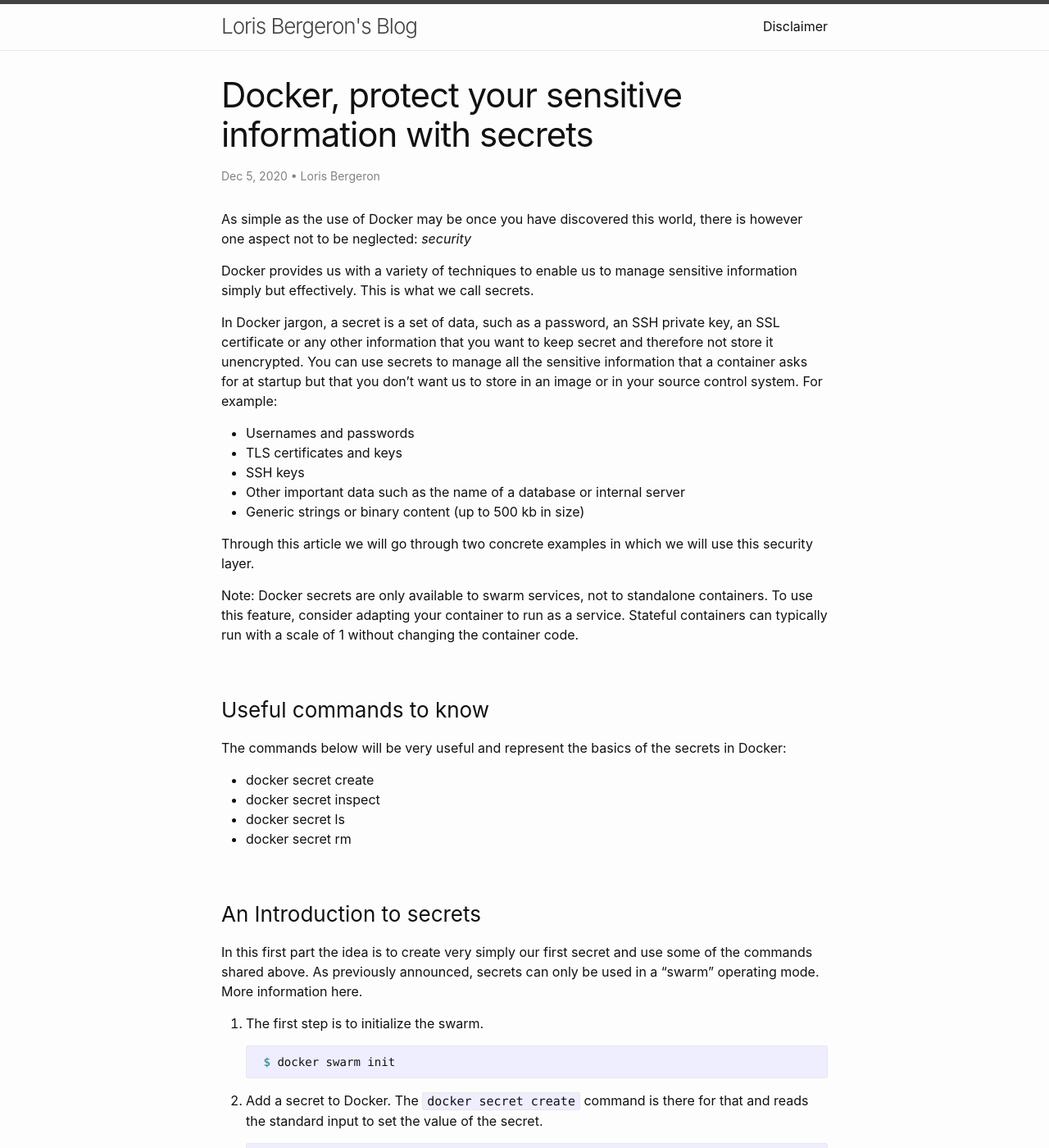
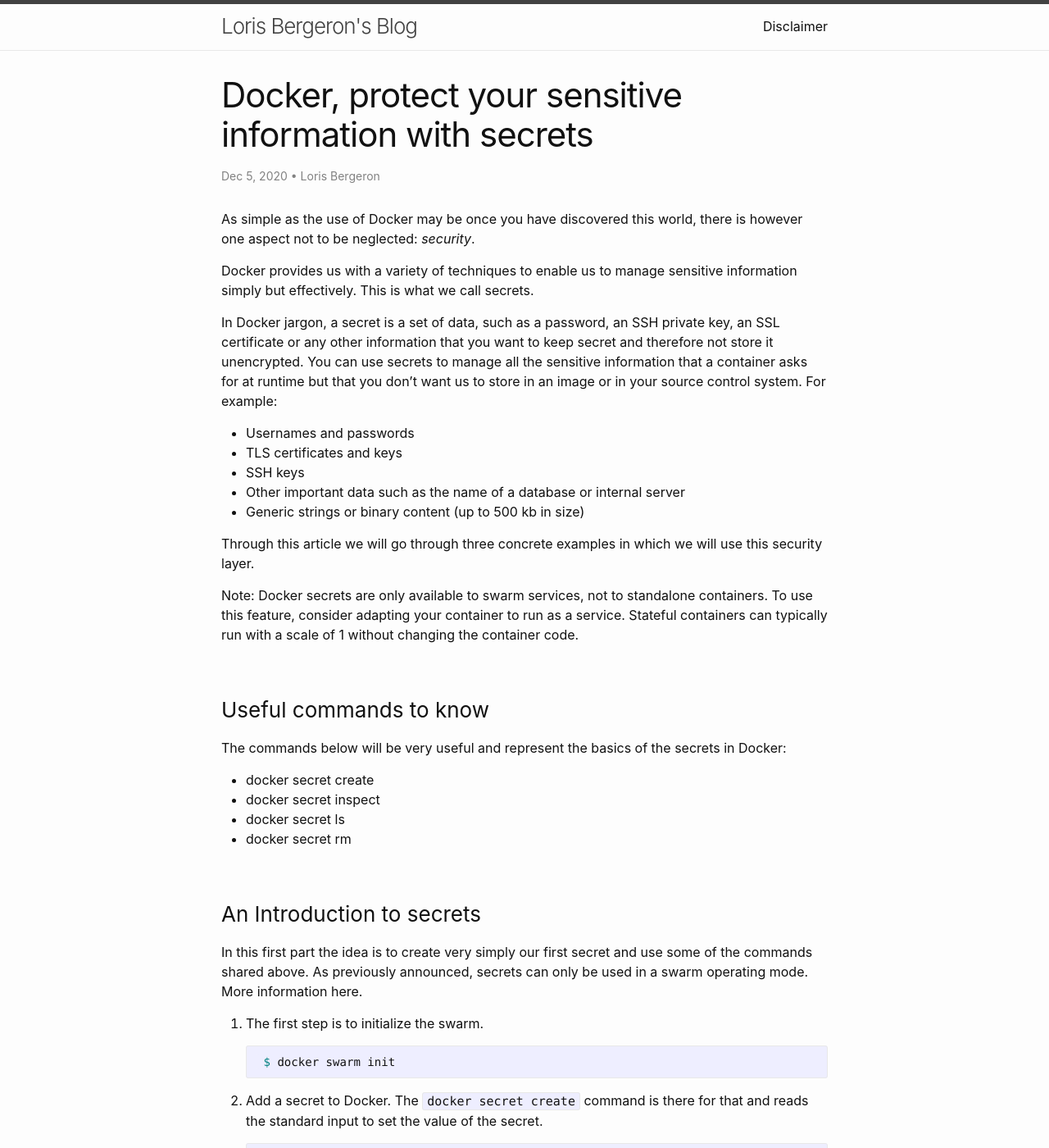
Before and after one commit to lorisbergeron/lorisbergeron.github.io, a Jekyll site: the page built from _posts/2020-12-05-docker-protect-your-sensitive-information-with-secrets.md, in a window 1280 px wide and 1400 px high. Shown: the whole window at 82% size. Built offline with Jekyll 4.4.1, drawn with Linux system fonts in a browser that asks for light colours.

Commit message:
Docker protect with secret spelling correction

```diff
--- a/_posts/2020-12-05-docker-protect-your-sensitive-information-with-secrets.md
+++ b/_posts/2020-12-05-docker-protect-your-sensitive-information-with-secrets.md
@@ -5,11 +5,11 @@ author: "Loris Bergeron"
 tags: docker security devops
 ---
 
-As simple as the use of Docker may be once you have discovered this world, there is however one aspect not to be neglected: *security*
+As simple as the use of Docker may be once you have discovered this world, there is however one aspect not to be neglected: *security*.
 
 Docker provides us with a variety of techniques to enable us to manage sensitive information simply but effectively. This is what we call secrets.
 
-In Docker jargon, a secret is a set of data, such as a password, an SSH private key, an SSL certificate or any other information that you want to keep secret and therefore not store it unencrypted. You can use secrets to manage all the sensitive information that a container asks for at startup but that you don't want us to store in an image or in your source control system. For example:
+In Docker jargon, a secret is a set of data, such as a password, an SSH private key, an SSL certificate or any other information that you want to keep secret and therefore not store it unencrypted. You can use secrets to manage all the sensitive information that a container asks for at runtime but that you don't want us to store in an image or in your source control system. For example:
 
 - Usernames and passwords
 - TLS certificates and keys
@@ -17,7 +17,7 @@ In Docker jargon, a secret is a set of data, such as a password, an SSH private
 - Other important data such as the name of a database or internal server
 - Generic strings or binary content (up to 500 kb in size)
 
-Through this article we will go through two concrete examples in which we will use this security layer.
+Through this article we will go through three concrete examples in which we will use this security layer.
 
 Note: Docker secrets are only available to swarm services, not to standalone containers. To use this feature, consider adapting your container to run as a service. Stateful containers can typically run with a scale of 1 without changing the container code.
 
@@ -32,7 +32,7 @@ The commands below will be very useful and represent the basics of the secrets i
 
 ### An Introduction to secrets
 
-In this first part the idea is to create very simply our first secret and use some of the commands shared above. As previously announced, secrets can only be used in a "swarm" operating mode. [More information here.](https://docs.docker.com/engine/swarm/)
+In this first part the idea is to create very simply our first secret and use some of the commands shared above. As previously announced, secrets can only be used in a swarm operating mode. [More information here.](https://docs.docker.com/engine/swarm/)
 
 1. The first step is to initialize the swarm.
 
```
